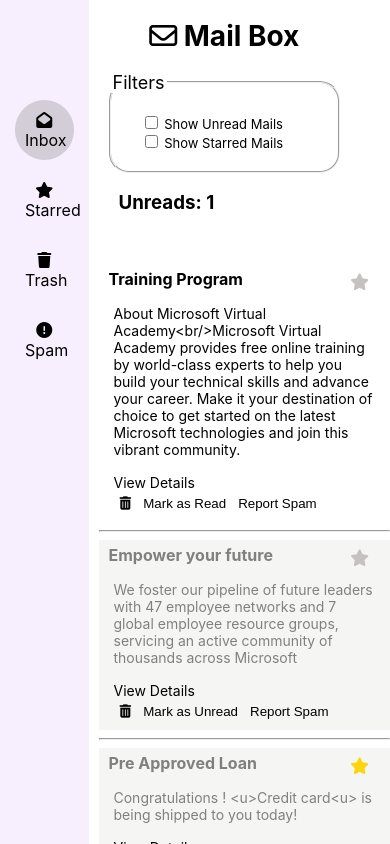
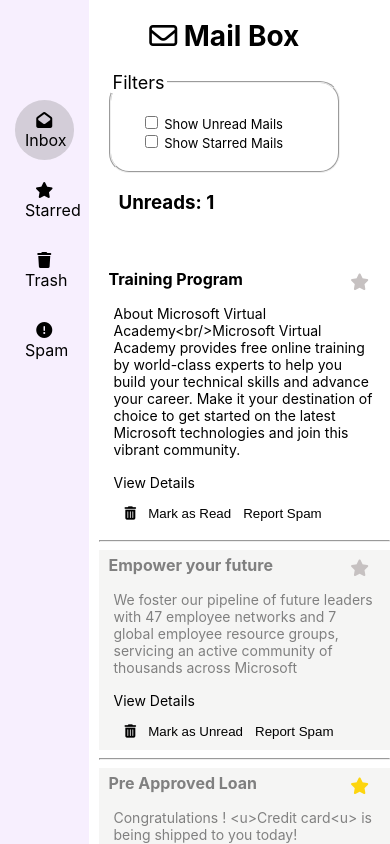
Before and after one commit to sweta1308/set-10-emails, a React (Create React App) app: page / in a window 390 px wide. Shown: the top 844 px of the page. Built offline with nearby package versions, Linux system fonts and the light colour scheme.

Commit message:
update styles

```diff
--- a/src/App.css
+++ b/src/App.css
@@ -109,4 +109,13 @@ button {
   .details {
     display: block;
   }
+
+  .buttons {
+    margin-top: 10px;
+    padding: 0 5px;
+  }
+
+  .lists-details {
+    margin: 40px 30px 40px 60px;
+  }
 }
```
